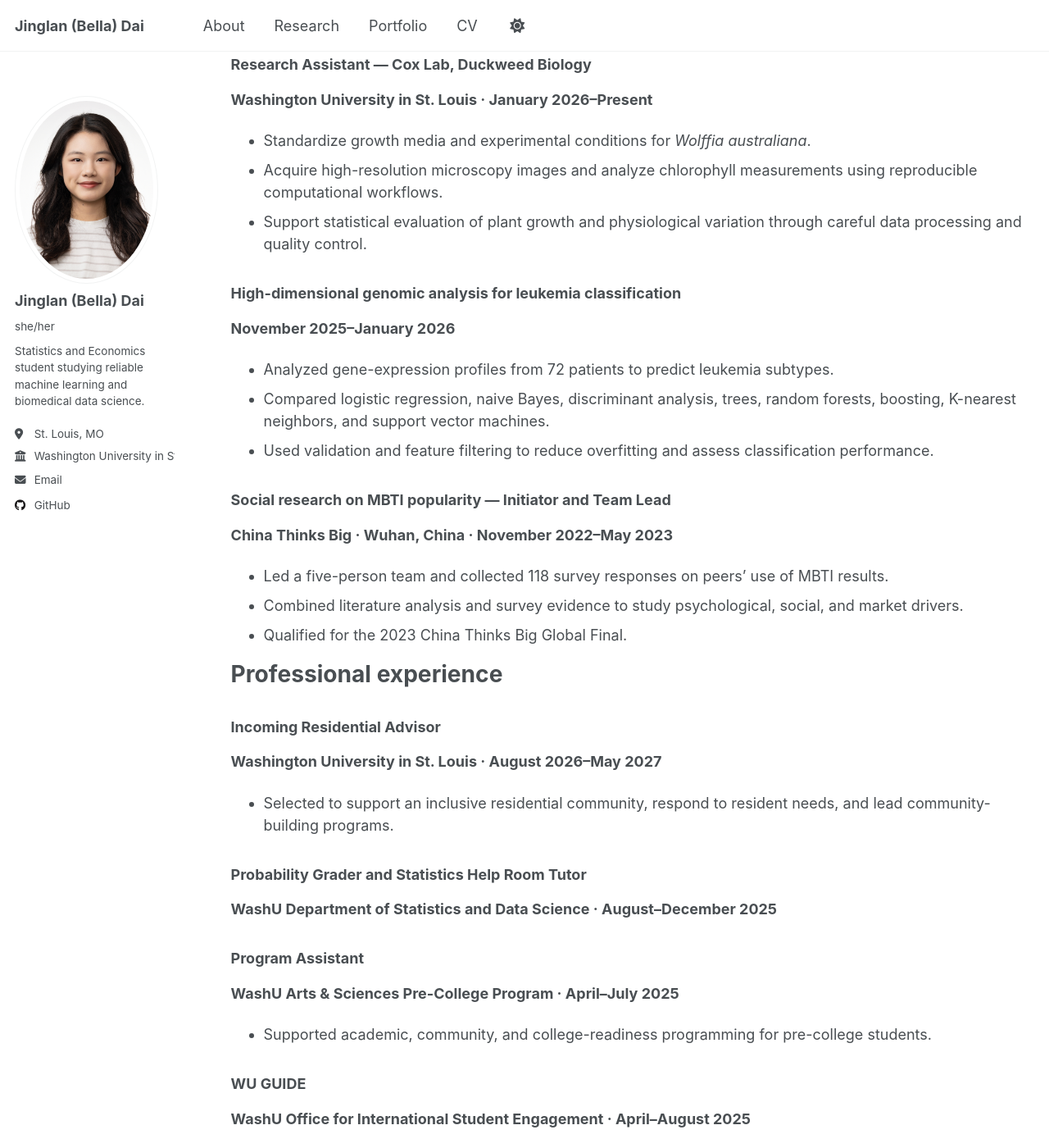
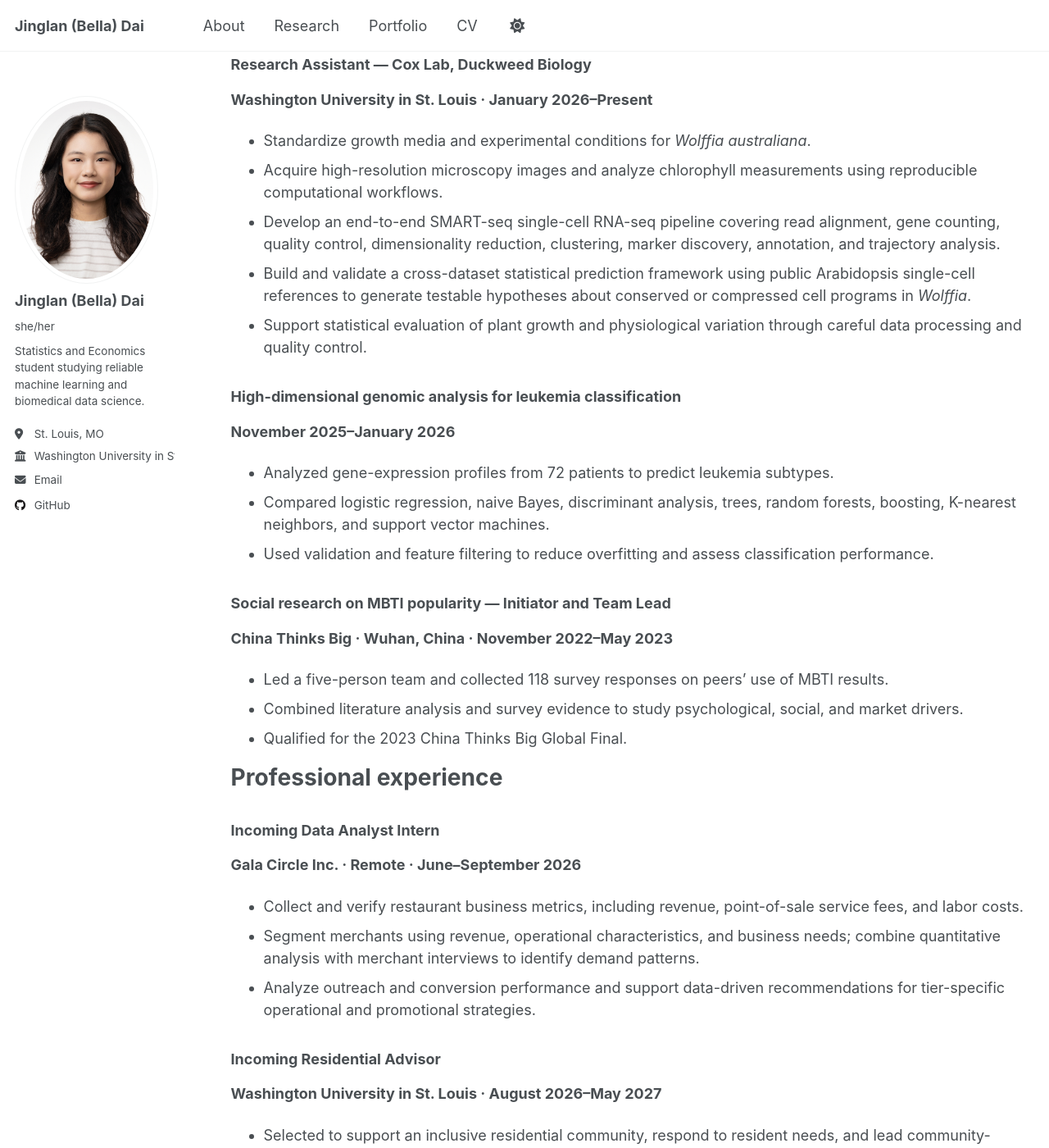
Before and after one commit to belladai36/belladai36.github.io, a Jekyll site: the page built from _pages/cv.md, in a window 1280 px wide and 1400 px high, scrolled down 822 px. Shown: the whole window at 82% size. Built offline with Jekyll 4.4.1, drawn with Linux system fonts in a browser that asks for light colours; a script that is not in the unit is left out.

Commit message:
Add data analyst internship and Wolffia project

```diff
--- a/_pages/cv.md
+++ b/_pages/cv.md
@@ -43,6 +43,8 @@ Research experience
 
 - Standardize growth media and experimental conditions for *Wolffia australiana*.
 - Acquire high-resolution microscopy images and analyze chlorophyll measurements using reproducible computational workflows.
+- Develop an end-to-end SMART-seq single-cell RNA-seq pipeline covering read alignment, gene counting, quality control, dimensionality reduction, clustering, marker discovery, annotation, and trajectory analysis.
+- Build and validate a cross-dataset statistical prediction framework using public Arabidopsis single-cell references to generate testable hypotheses about conserved or compressed cell programs in *Wolffia*.
 - Support statistical evaluation of plant growth and physiological variation through careful data processing and quality control.
 
 ### High-dimensional genomic analysis for leukemia classification
@@ -63,6 +65,14 @@ Research experience
 
 Professional experience
 =======================
+
+### Incoming Data Analyst Intern
+
+**Gala Circle Inc. · Remote · June–September 2026**
+
+- Collect and verify restaurant business metrics, including revenue, point-of-sale service fees, and labor costs.
+- Segment merchants using revenue, operational characteristics, and business needs; combine quantitative analysis with merchant interviews to identify demand patterns.
+- Analyze outreach and conversion performance and support data-driven recommendations for tier-specific operational and promotional strategies.
 
 ### Incoming Residential Advisor
 
```
Also changed, not shown: _pages/about.md (+2 -2 lines), _portfolio/wolffia-single-cell-atlas.md (added, +31 -0 lines).
